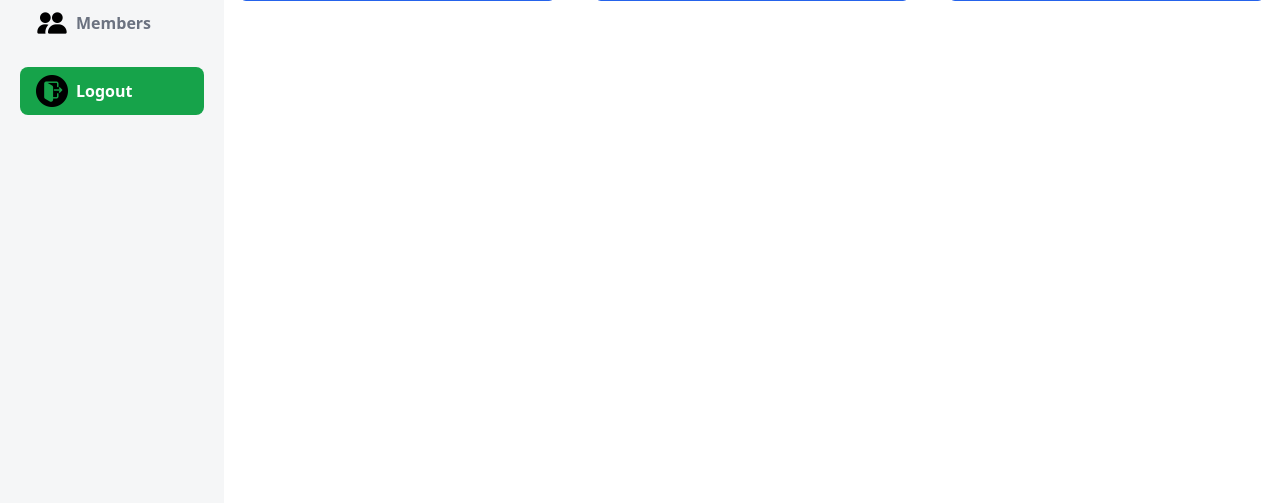
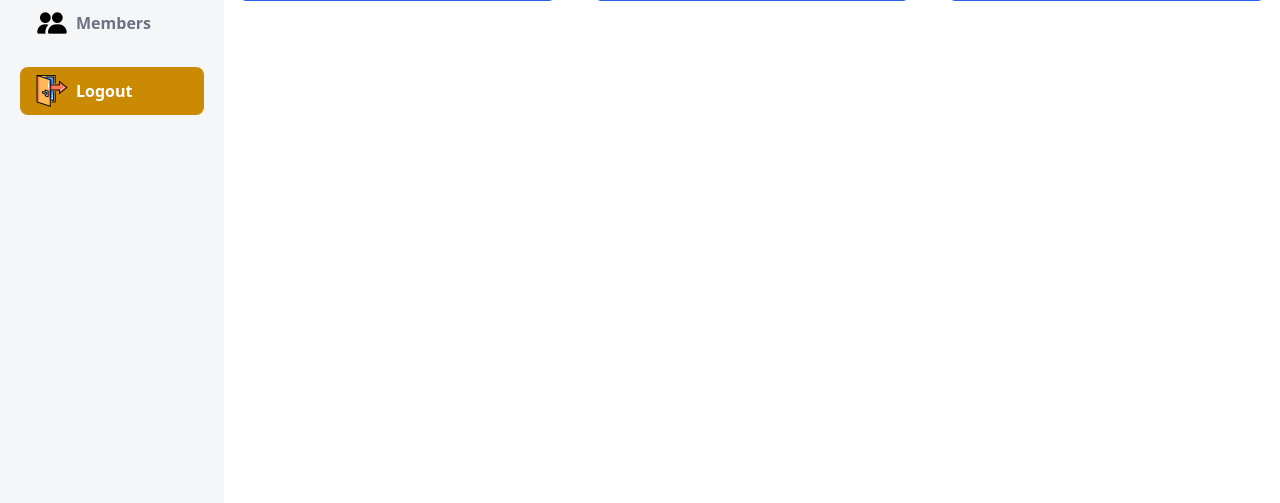
Before and after one commit to coollad49/task-management-dashboard-application, a Django app: page / in a window 1280 px wide. Shown: the part 297-800 px from the top of the page. Run offline with Django 5.2, Linux system fonts and the light colour scheme; a user stored in the database is signed in; data comes from the database, SQL or seed files in the repository; both versions use the stored data as it was after the commit; data that the repository does not hold is empty; some libraries are stand-ins or nearby versions.

Commit message:
update changes

```diff
--- a/frontend/static/frontend/css/output.css
+++ b/frontend/static/frontend/css/output.css
@@ -1013,6 +1013,11 @@ video {
   background-color: rgb(22 163 74 / var(--tw-bg-opacity));
 }
 
+.bg-yellow-600 {
+  --tw-bg-opacity: 1;
+  background-color: rgb(202 138 4 / var(--tw-bg-opacity));
+}
+
 .p-1 {
   padding: 0.25rem;
 }
--- a/frontend/templates/frontend/aside.html
+++ b/frontend/templates/frontend/aside.html
@@ -22,7 +22,7 @@
             <img src="{% static 'frontend/img/people.png' %}" class="w-8 h-8">
             <span class="text-base font-bold text-gray-500">Members</span>
         </div>
-        <a href="{% url 'logout' %}" class="bg-green-600 mx-5 rounded-lg px-4 py-2 flex items-center space-x-2 duration-200 transition">
+        <a href="{% url 'logout' %}" class="bg-yellow-600 mx-5 rounded-lg px-4 py-2 flex items-center space-x-2 duration-200 transition">
             <img src="{% static 'frontend/img/logout.png' %}" class="w-8 h-8">
             <span class="text-base font-bold text-white">Logout</span>
         </a>
--- a/frontend/templates/frontend/base.html
+++ b/frontend/templates/frontend/base.html
@@ -9,7 +9,6 @@
         <script src="https://ajax.googleapis.com/ajax/libs/jquery/3.7.1/jquery.min.js"></script>
         <script src="{% static 'frontend/js/index.js' %}"></script>
         <script src="https://code.jquery.com/ui/1.12.1/jquery-ui.min.js"></script>
-        <script src="https://cdn.jsdelivr.net/npm/flatpickr"></script>
         <title>TaskManager</title>
     </head>
     <body class="">
```
Also changed, not shown: README.md, db.sqlite3, frontend/static/frontend/img/logout.png.
